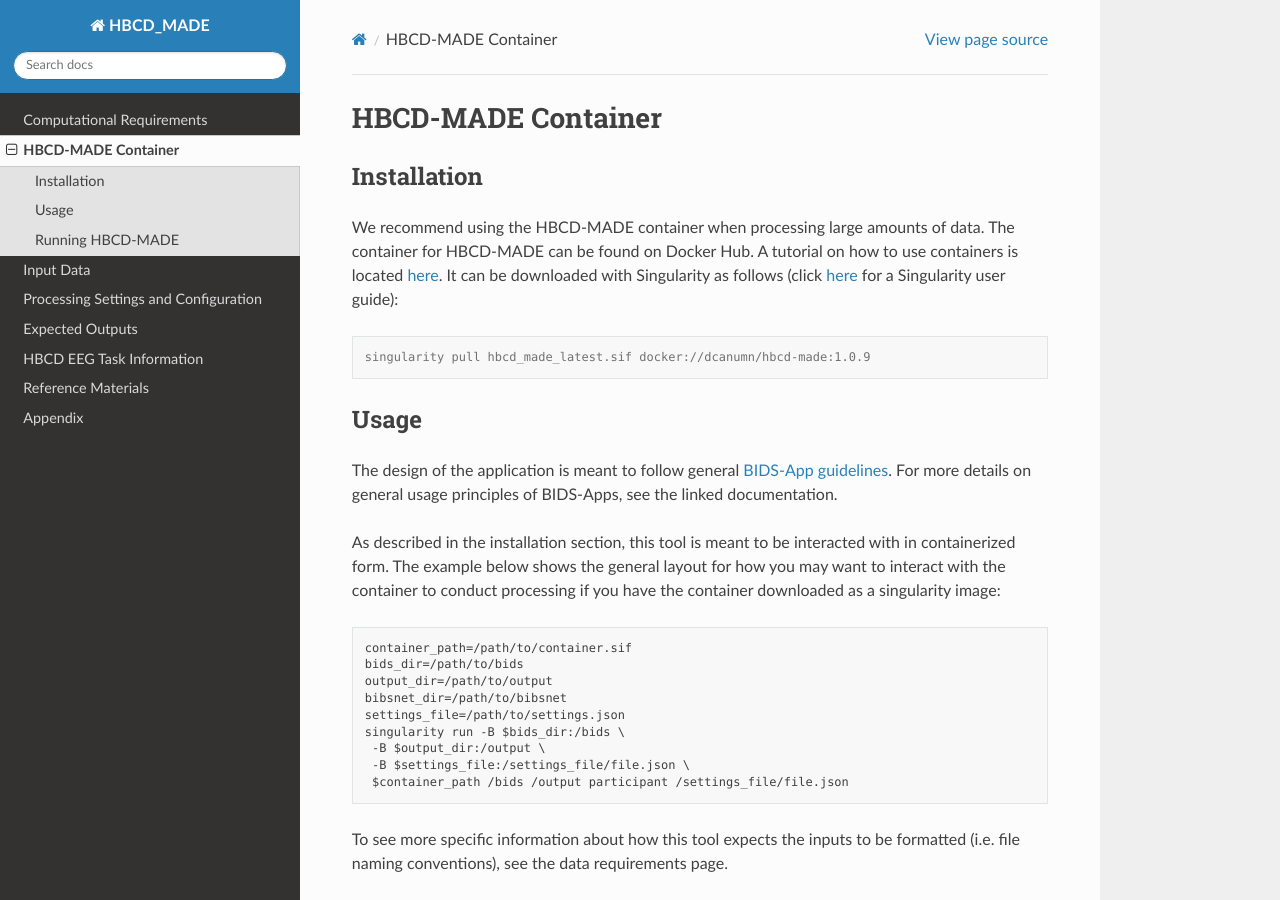
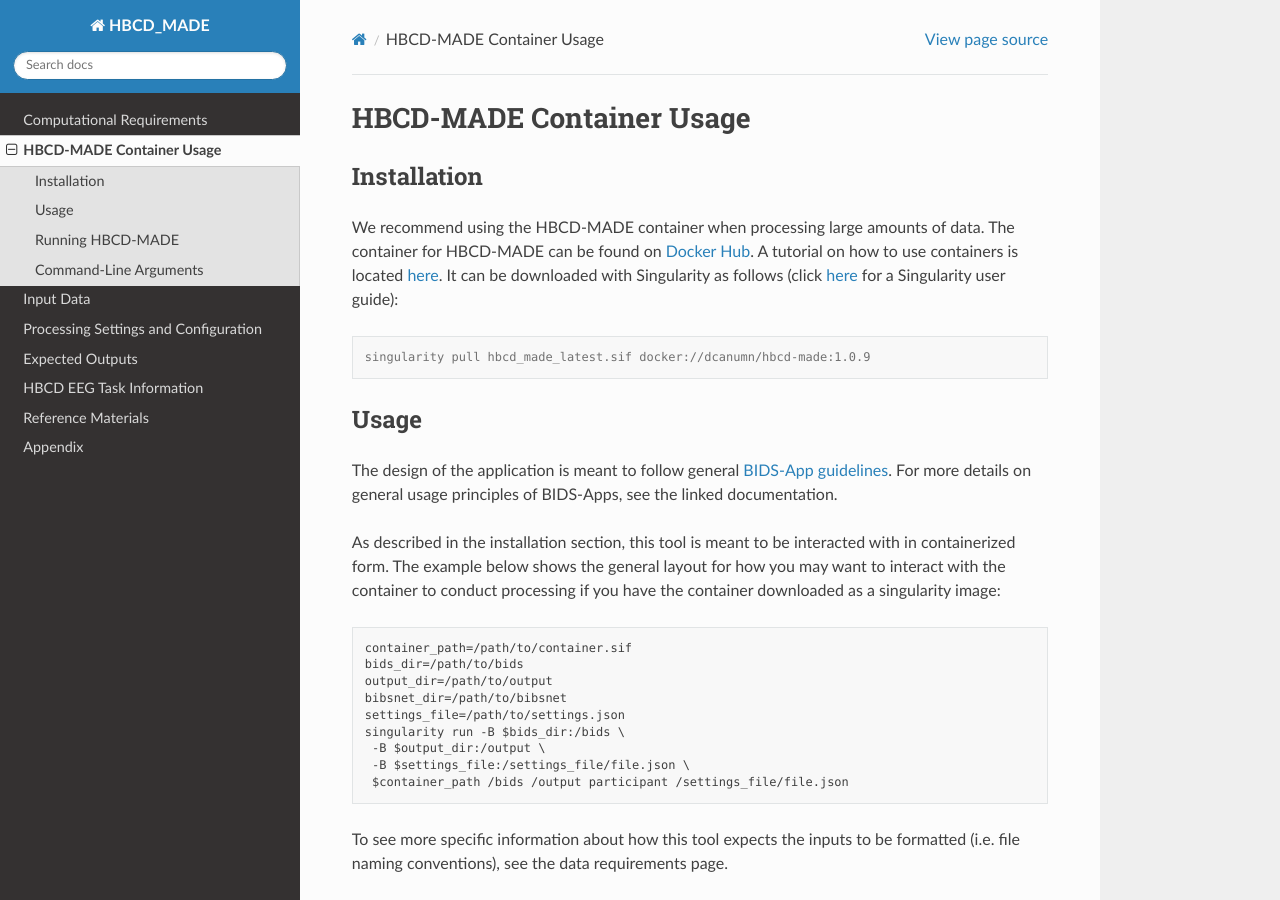
Before and after one commit to DCAN-Labs/HBCD-MADE, a Sphinx documentation site: the page built from docs/source/container_info.rst, in a window 1280 px wide and 900 px high. Built offline with Sphinx 7.4.7 and the Read the Docs theme 3.1.0, drawn with Linux system fonts in a browser that asks for light colours; some of the changed text lies outside the part shown.

Commit message:
[dev] add auto-documentation

```diff
--- a/docs/source/container_info.rst
+++ b/docs/source/container_info.rst
@@ -1,9 +1,15 @@
-HBCD-MADE Container
-====================
+HBCD-MADE Container Usage
+=========================
 
 Installation
---------------------------
-We recommend using the HBCD-MADE container when processing large amounts of data. The container for HBCD-MADE can be found on Docker Hub.  A tutorial on how to use containers is located `here <https://docker-curriculum.com/>`_. It can be downloaded with Singularity as follows (click `here <https://docs.sylabs.io/guides/latest/user-guide/>`_ for a Singularity user guide):
+------------
+
+We recommend using the HBCD-MADE container when processing large amounts of data.
+The container for HBCD-MADE can be found on `Docker Hub <https://hub.docker.com/r/dcanumn/hbcd-made/tags>`_.
+A tutorial on how to use containers is located `here <https://docker-curriculum.com/>`_.
+It can be downloaded with Singularity as follows (click
+`here <https://docs.sylabs.io/guides/latest/user-guide/>`_ for
+a Singularity user guide):
 
 .. code-block:: console
 
@@ -74,3 +80,14 @@
    /bids_dir \
    sub-144696 \
    ses-V03
+
+Command-Line Arguments
+----------------------
+.. argparse::
+   :ref: python_code.run.build_parser
+   :prog: hbcd-made
+   :nodefaultconst:
+
+.. toctree::
+   :maxdepth: 2
+   :caption: Contents:
```
